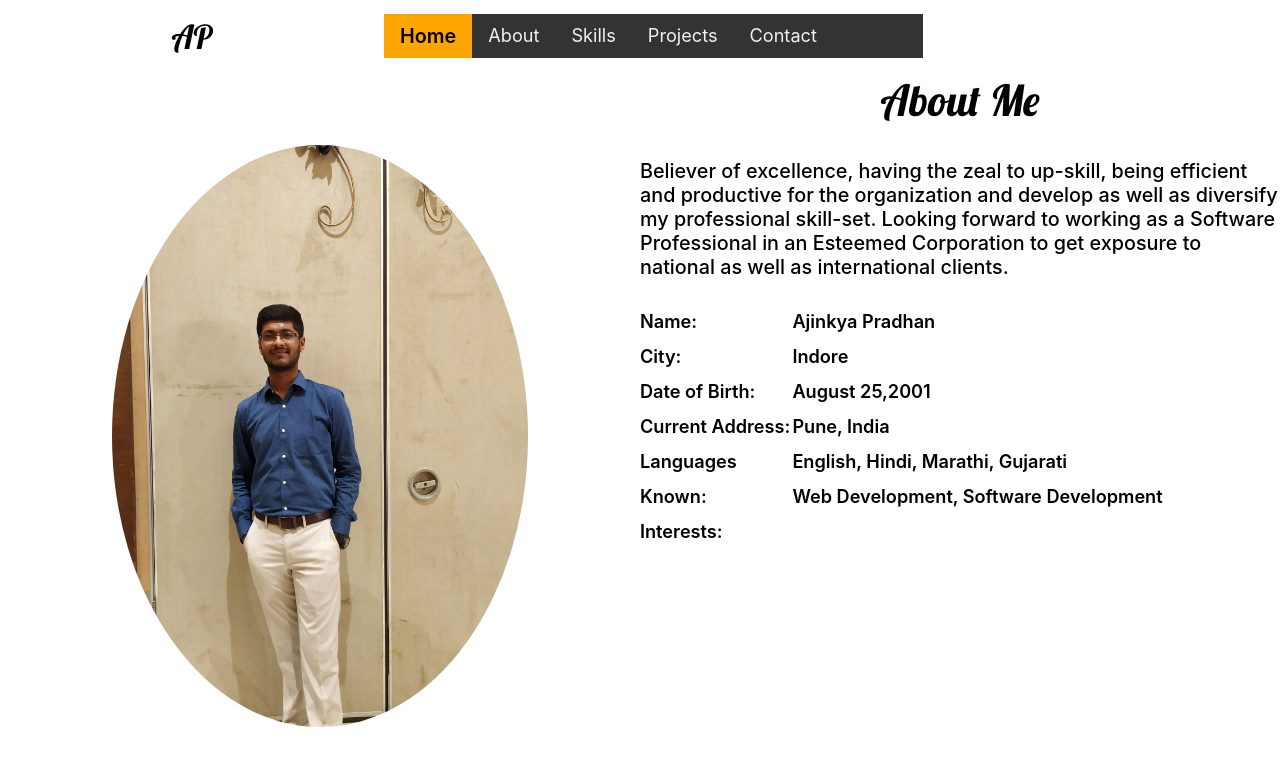
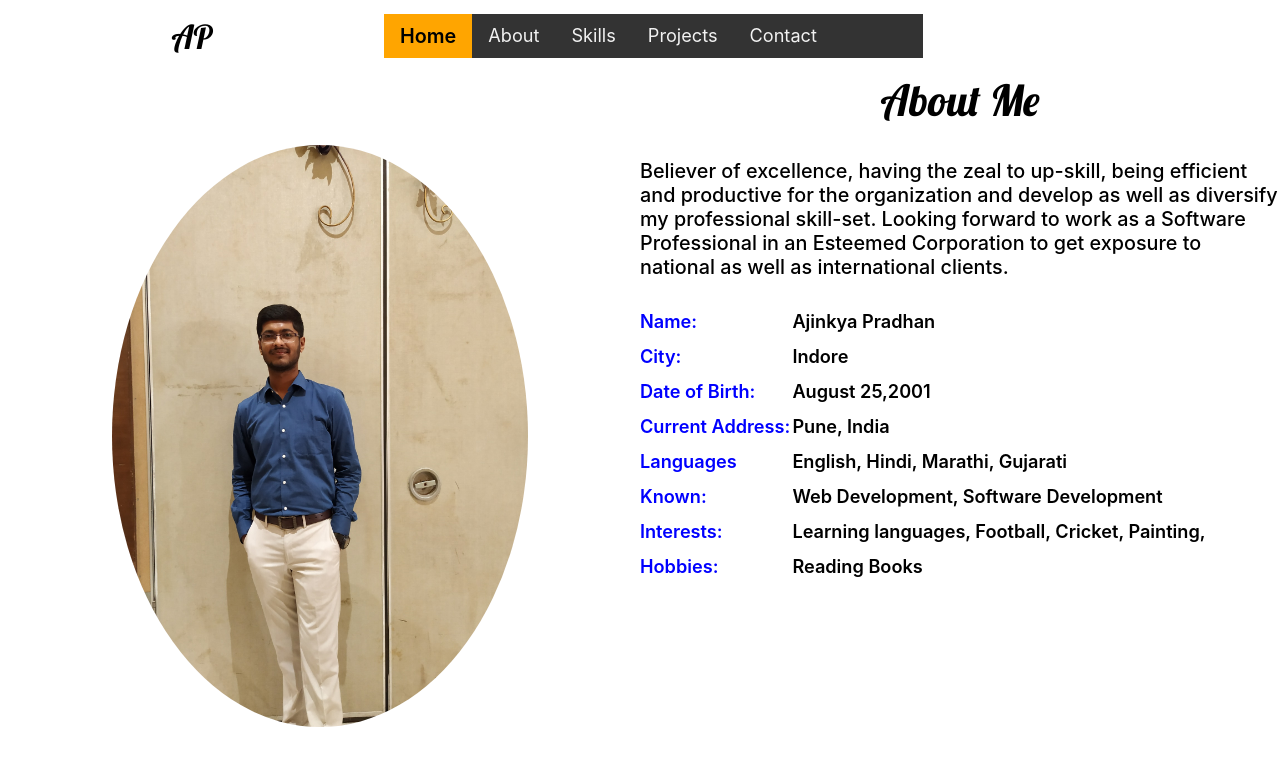
Before and after one commit to AjinkyaPradhan1/portfolio-website-ap, a React (Create React App) app: page /about in a window 1280 px wide. Shown: the top 766 px of the page. Built offline with nearby package versions, Linux system fonts and the light colour scheme.

Commit message:
about completed

```diff
--- a/src/components/About.js
+++ b/src/components/About.js
@@ -22,7 +22,7 @@ function About() {
               <div className="about_me_desc">
               Believer of excellence, having the zeal to up-skill, being efficient and productive for the
               organization and develop as well as diversify my professional
-              skill-set. Looking forward to working as a Software Professional in
+              skill-set. Looking forward to work as a Software Professional in
               an Esteemed Corporation to get exposure to national as well as international
               clients.
               </div>
@@ -36,6 +36,7 @@ function About() {
                     Current Address:<br></br>
                     Languages Known:<br></br>
                     Interests:<br></br>
+                    Hobbies:<br></br>
                   </div>
                 </div>
                 <div className="details">
@@ -45,7 +46,8 @@ function About() {
                     August 25,2001<br></br>
                     Pune, India<br></br>
                     English, Hindi, Marathi, Gujarati<br></br>
-                    Web Development, Software Development
+                    Web Development, Software Development<br></br>
+                    Learning languages, Football, Cricket, Painting, Reading Books
                   </div>
                 </div>
               </div>
--- a/src/components/about.css
+++ b/src/components/about.css
@@ -40,15 +40,24 @@
   width: 65%;
   height: 80%;
   border-radius: 50%;
-  animation: img-in 900ms ease-in;
+  animation: img-in 2500ms ;
 }
 
 @keyframes img-in{
   0% {
-    transform: translateY(100%);
+    opacity: 0;
+  }
+  25%{
+    opacity: 0.25;
+  }
+  50%{
+    opacity: 0.50;
+  }
+  75%{
+    opacity: 0.75
   }
   100%{
-    transform: translateY(0%);
+    opacity: 1;
   }
 }
 
@@ -57,6 +66,7 @@
   font-size: 260%;
   font-weight: 500;
   font-family:'Lobster',cursive ;
+  animation: heading-rotate 500ms;
 }
 .about_me_desc{
   display: flex;
@@ -70,7 +80,8 @@
   flex-direction: row;
   width: 100%;
   height: 100%;
-  background-color: red;
+  background-color: transparent;
+
 }
 
 .title{
@@ -80,6 +91,7 @@
   height: 100%;
   background-color: white;
   color: black;
+  animation: title-in 600ms ease-in-out;
 }
 .details{
   display: flex;
@@ -87,11 +99,48 @@
   width: 80%;
   height: 100%;
   background-color: white;
+  animation: details-in 1000ms ease-in-out;
 }
-.title_contents,.details_content{
+.title_contents{
   display: flex;
   margin-top: 25px;
   line-height: 35px;
   font-weight: 630;
   font-size: 110%;
+  color: blue;
 }
+.details_content{
+  display: flex;
+  margin-top: 25px;
+  line-height: 35px;
+  font-weight: 630;
+  font-size: 110%;
+  color: black;
+}
+
+@keyframes title-in{
+  0%{
+    transform: translateX(-100%);
+  }
+  100%{
+    transform: translateX(0%);
+  }
+}
+
+@keyframes details-in{
+  0%{
+    transform: translateX(100%);
+  }
+  100%{
+    transform: translateX(0%);
+  }
+}
+
+@keyframes heading-rotate{
+  0%{
+    transform: rotateZ(90deg);
+  }
+  100%{
+    transform: scaleX(2);
+  }
+}
```
